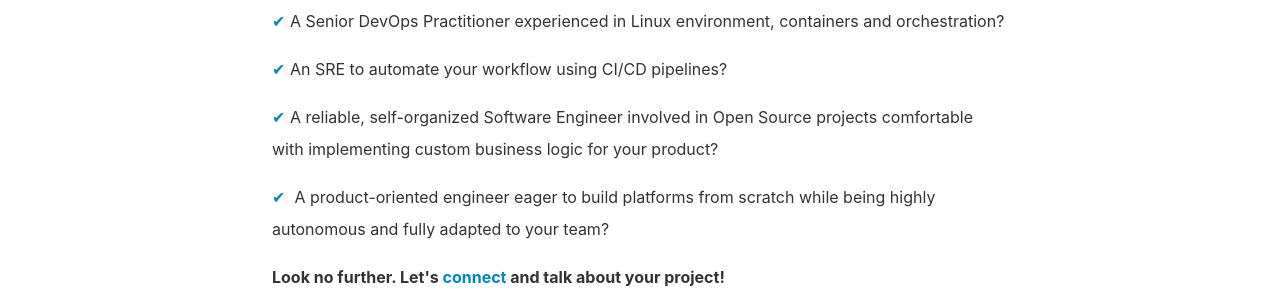
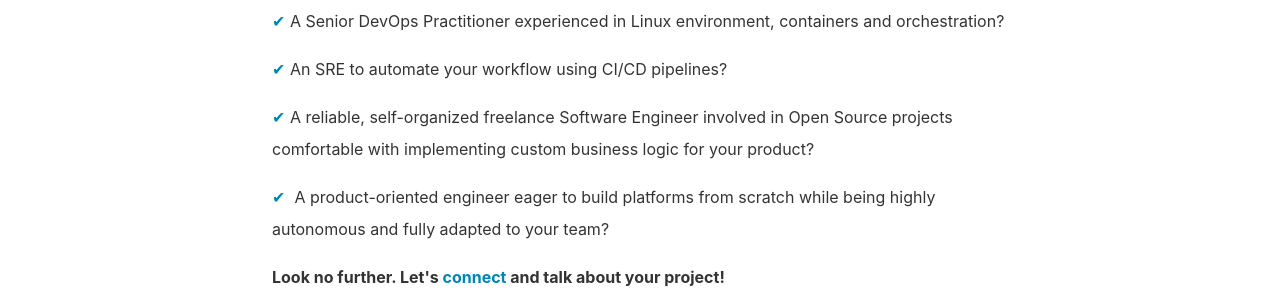
Before and after one commit to mkozjak/mkozjak.github.io, a Jekyll site: the page built from index.html, in a window 1280 px wide. Shown: the part 271-571 px from the top of the page. Built offline with Jekyll 4.4.1, drawn with Linux system fonts in a browser that asks for light colours.

Commit message:
index: seo freelance optimization

```diff
--- a/Gemfile
+++ b/Gemfile
@@ -4,7 +4,7 @@
     gem "jekyll-sitemap"
     gem "bourbon"
     gem "jekyll-paginate"
-    gem "github-pages"
+    # gem "github-pages"
 end
 gem "html-proofer"
 gem "tzinfo"
--- a/index.html
+++ b/index.html
@@ -9,7 +9,7 @@
     <p><strong>Do you need:</strong></p>
     <p><div class="checkmark"></div>&nbsp;A Senior DevOps Practitioner experienced in Linux environment, containers and orchestration?</p>
     <p><div class="checkmark"></div>&nbsp;An SRE to automate your workflow using CI/CD pipelines?</p>
-    <p><div class="checkmark"></div>&nbsp;A reliable, self-organized Software Engineer involved in Open Source projects comfortable with implementing custom business logic for your product?</p>
+    <p><div class="checkmark"></div>&nbsp;A reliable, self-organized freelance Software Engineer involved in Open Source projects comfortable with implementing custom business logic for your product?</p>
     <p><div class="checkmark"></div>&nbsp;&nbsp;A product-oriented engineer eager to build platforms from scratch while being highly autonomous and fully adapted to your team?</p>
     <p><strong>Look no further. Let's <a class="link" href="mailto:{{ site.email }}" target="_blank">connect</a> and talk about your project!</strong></p>
   </div>
```
